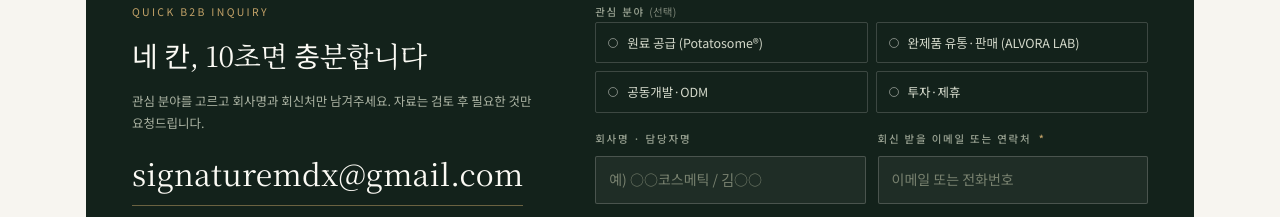
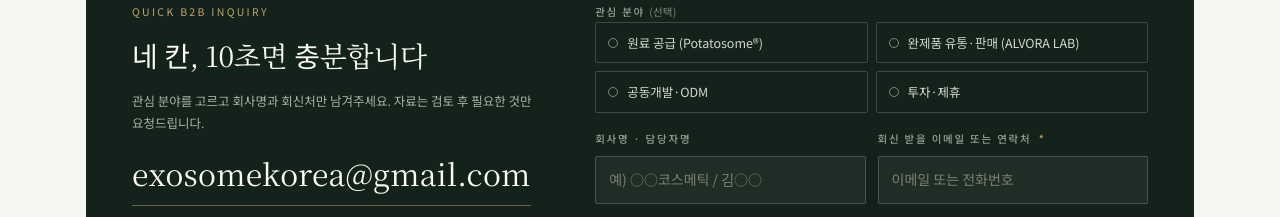
Before and after one commit to signaturemdx-cmd/ALVORA_LAB, a plain HTML site: page index.html in a window 1280 px wide. Shown: the part 9933-10150 px from the top of the page. Drawn offline with Linux system fonts and the light colour scheme; animation ran at ten frames a second.

Commit message:
Contact: keep exosomekorea@gmail.com as the ALVORA LAB address
The exosome business keeps its own contact address; the signaturemdx@gmail.com
substitution is reverted in the contact panel, the FormSubmit endpoint, the
mailto and copy fallbacks, both detail pages and the footer.

```diff
--- a/index.html
+++ b/index.html
@@ -1675,7 +1675,7 @@
           <p class="cp-note" data-en="Choose a track and leave a company name and a reply address. We ask only for the documents we need after review.">
             관심 분야를 고르고 회사명과 회신처만 남겨주세요. 자료는 검토 후 필요한 것만 요청드립니다.
           </p>
-          <a class="contact-mail" href="mailto:signaturemdx@gmail.com">signaturemdx@gmail.com</a>
+          <a class="contact-mail" href="mailto:exosomekorea@gmail.com">exosomekorea@gmail.com</a>
           <p class="cp-note" data-en="Nextab, Inc.<br>Prefer email? Writing to the address above reaches the same desk.">
             넥스탭(Nextab, Inc.)<br>
             메일이 편하시면 위 주소로 보내셔도 같은 창구로 접수됩니다.
@@ -1728,7 +1728,7 @@
               <div class="ff-k" data-en="Send another way">다른 방법으로 보내기</div>
               <p id="ffMsg" data-en="Automatic submission did not complete. Either option below sends the same details right away.">자동 접수가 완료되지 않았습니다. 아래 두 방법 중 하나로 같은 내용을 바로 보낼 수 있습니다.</p>
               <div class="ff-actions">
-                <a class="btn btn-gold" id="cfMailto" href="mailto:signaturemdx@gmail.com" data-en="Open in my mail app <span class='arw' aria-hidden='true'>→</span>">메일 앱으로 바로 보내기 <span class="arw" aria-hidden="true">→</span></a>
+                <a class="btn btn-gold" id="cfMailto" href="mailto:exosomekorea@gmail.com" data-en="Open in my mail app <span class='arw' aria-hidden='true'>→</span>">메일 앱으로 바로 보내기 <span class="arw" aria-hidden="true">→</span></a>
                 <button class="btn btn-ghost" type="button" id="cfCopy"><span id="cfCopyLabel" data-en="Copy all details">문의 내용 한 번에 복사</span></button>
               </div>
               <p class="ff-status" id="cfCopyStatus" role="status" aria-live="polite"></p>
@@ -1738,8 +1738,8 @@
           <div class="cf-done" id="cfDone" hidden tabindex="-1">
             <div class="cd-mark" aria-hidden="true">✓</div>
             <div class="cd-t" data-en="Received.">접수되었습니다.</div>
-            <p data-en="Your inquiry has been sent to signaturemdx@gmail.com and we will reply within business days.">signaturemdx@gmail.com으로 전달되어 영업일 기준 회신드립니다.</p>
-            <p data-en="Need to add something? Write to <a href='mailto:signaturemdx@gmail.com'>signaturemdx@gmail.com</a>.">추가하실 내용이 있으면 <a href="mailto:signaturemdx@gmail.com">signaturemdx@gmail.com</a>으로 보내주세요.</p>
+            <p data-en="Your inquiry has been sent to exosomekorea@gmail.com and we will reply within business days.">exosomekorea@gmail.com으로 전달되어 영업일 기준 회신드립니다.</p>
+            <p data-en="Need to add something? Write to <a href='mailto:exosomekorea@gmail.com'>exosomekorea@gmail.com</a>.">추가하실 내용이 있으면 <a href="mailto:exosomekorea@gmail.com">exosomekorea@gmail.com</a>으로 보내주세요.</p>
           </div>
         </div>
       </div>
@@ -1808,7 +1808,7 @@
       </div>
       <div class="footer-info">
         <div data-en="<b>Nextab, Inc.</b>"><b>넥스탭(Nextab, Inc.)</b></div>
-        <div data-en="Contact <a href='mailto:signaturemdx@gmail.com'>signaturemdx@gmail.com</a>">문의 <a href="mailto:signaturemdx@gmail.com">signaturemdx@gmail.com</a></div>
+        <div data-en="Contact <a href='mailto:exosomekorea@gmail.com'>exosomekorea@gmail.com</a>">문의 <a href="mailto:exosomekorea@gmail.com">exosomekorea@gmail.com</a></div>
         <nav class="footer-nav" aria-label="바닥글 메뉴" data-en-aria="Footer">
           <a href="#technology">Technology</a>
           <a href="#evidence">Evidence</a>
@@ -2079,8 +2079,8 @@
     var form = document.getElementById('b2bForm');
     if (!form) return;
 
-    var ENDPOINT = 'https://formsubmit.co/ajax/signaturemdx@gmail.com';
-    var TO = 'signaturemdx@gmail.com';
+    var ENDPOINT = 'https://formsubmit.co/ajax/exosomekorea@gmail.com';
+    var TO = 'exosomekorea@gmail.com';
     var company = document.getElementById('cfCompany');
     var reply = document.getElementById('cfReply');
     var message = document.getElementById('cfMsg');
```
Also changed, not shown: evidence/cell.html (+1 -1 lines), evidence/clinical.html (+1 -1 lines).
